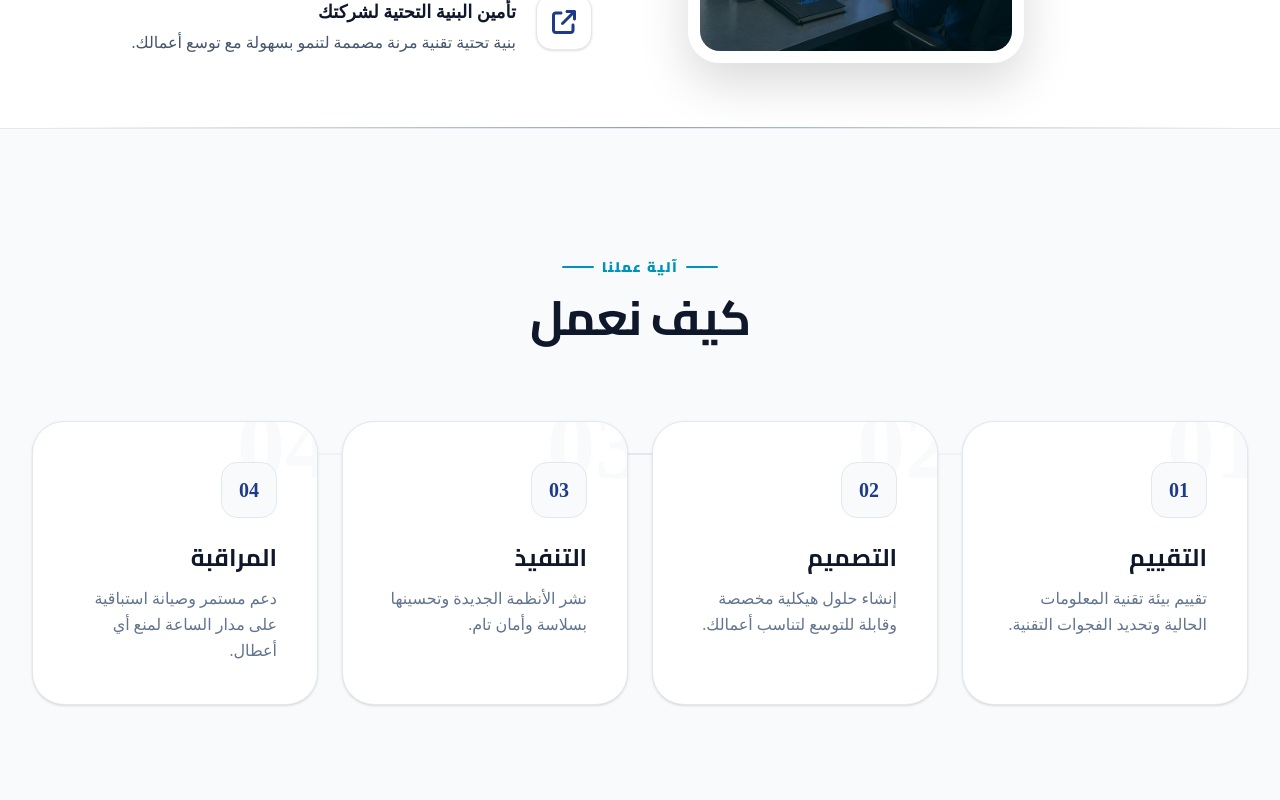
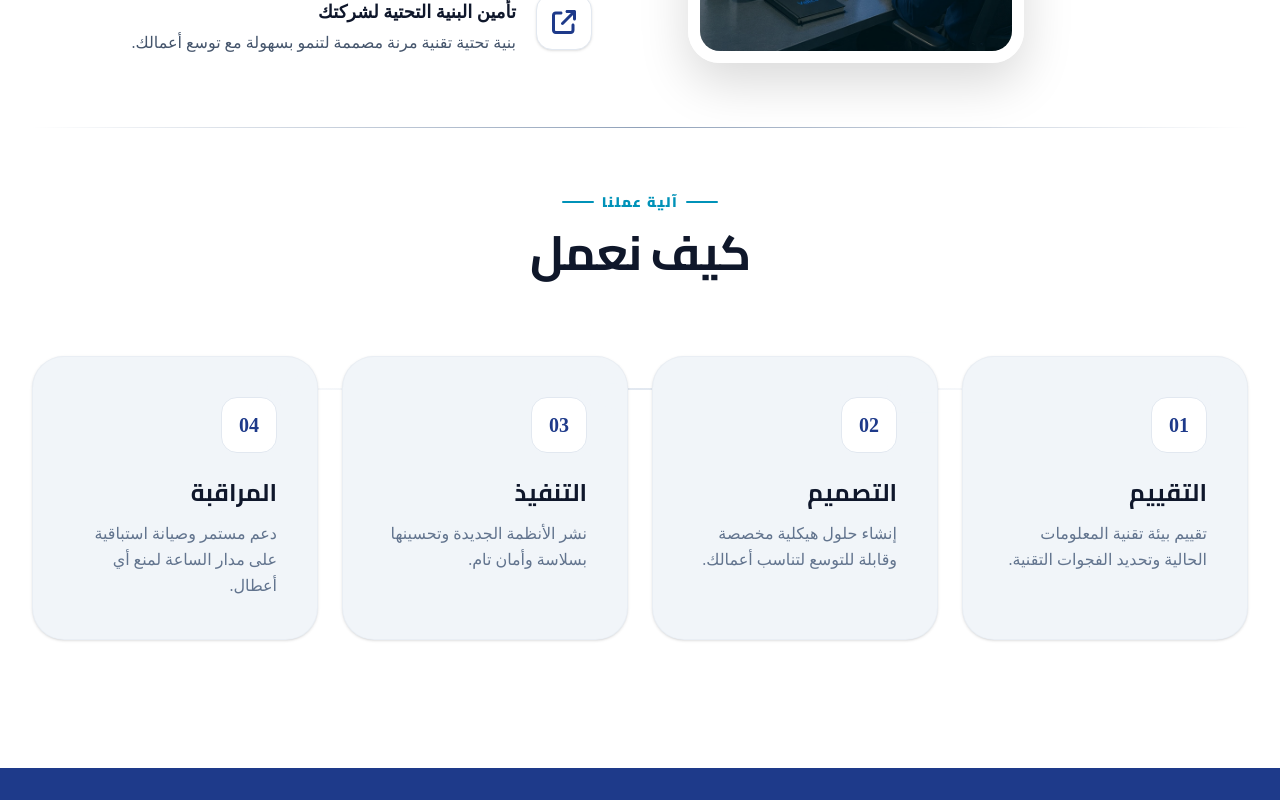
Before and after one commit to Tarek-Ali0/Valict, a Next.js app: page /ar in a window 1280 px wide. Shown: the part 2360-3160 px from the top of the page. Built offline with nearby package versions, Linux system fonts and the light colour scheme; a web font is replaced by a local one.

Commit message:
Refactor HowItWorks component styles
Updated styles for the HowItWorks component, including background colors and hover effects.

```diff
--- a/src/components/HowItWorks.tsx
+++ b/src/components/HowItWorks.tsx
@@ -40,13 +40,13 @@ export function HowItWorks({ dict }: HowItWorksProps) {
   };
 
   return (
-    <section className="py-24 md:py-32 bg-slate-50 dark:bg-[#0B1120] relative border-t border-slate-200 dark:border-slate-800 overflow-hidden transition-colors duration-300">
+    <section className="bg-white dark:bg-[#0B1120] relative overflow-hidden transition-colors duration-300">
 
       {/* إضاءة خلفية ناعمة */}
       <div className="absolute top-0 right-1/4 w-96 h-96 bg-valict-cyan/5 rounded-full blur-[100px] -z-10 pointer-events-none"></div>
       <div className="absolute bottom-0 left-1/4 w-96 h-96 bg-valict-navy/5 rounded-full blur-[100px] -z-10 pointer-events-none"></div>
 
-      <div className="max-w-7xl mx-auto px-4 sm:px-6 md:px-8 text-center">
+      <div className="max-w-7xl mx-auto px-4 sm:px-6 md:px-8 pt-12 md:pt-16 pb-24 md:pb-32 text-center">
 
         {/* Header */}
         <motion.div
@@ -82,15 +82,15 @@ export function HowItWorks({ dict }: HowItWorksProps) {
               <motion.div
                 key={index}
                 variants={cardVariants}
-                className="group relative bg-white dark:bg-slate-900 p-8 md:p-10 rounded-[2rem] shadow-sm hover:shadow-2xl hover:shadow-valict-navy/10 border border-slate-200 dark:border-slate-800 hover:border-valict-cyan/30 dark:hover:border-valict-cyan/30 transition-all duration-500 hover:-translate-y-2 flex flex-col text-start overflow-hidden"
+                className="group relative bg-[#F1F5F9] dark:bg-slate-900 p-8 md:p-10 rounded-[2rem] shadow-sm hover:shadow-2xl hover:shadow-valict-navy/10 border border-slate-200/50 dark:border-slate-800 hover:border-valict-cyan/30 dark:hover:border-valict-cyan/30 transition-all duration-500 hover:-translate-y-2 flex flex-col text-start overflow-hidden"
               >
                 {/* رقم شفاف في الخلفية (Watermark) */}
-                <span className="absolute -right-4 -top-6 text-8xl font-black text-slate-50 dark:text-slate-800/50 transition-colors duration-500 group-hover:text-valict-cyan/5 select-none pointer-events-none">
+                <span className="absolute -right-4 -top-6 text-8xl font-black text-slate-100 dark:text-slate-800/50 transition-colors duration-500 group-hover:text-valict-cyan/5 select-none pointer-events-none">
                   {step.number}
                 </span>
 
                 {/* البادج الخاص برقم الخطوة */}
-                <div className="relative z-10 w-14 h-14 bg-slate-50 dark:bg-slate-900 border border-slate-200 dark:border-slate-800 rounded-2xl flex items-center justify-center mb-6 group-hover:bg-valict-cyan group-hover:border-valict-cyan transition-all duration-500">
+                <div className="relative z-10 w-14 h-14 bg-white dark:bg-slate-900 border border-slate-200 dark:border-slate-800 rounded-2xl flex items-center justify-center mb-6 group-hover:bg-valict-cyan group-hover:border-valict-cyan transition-all duration-500">
                   <span className="text-xl font-black text-valict-navy dark:text-valict-cyan group-hover:text-white transition-colors duration-500">
                     {step.number}
                   </span>
```
